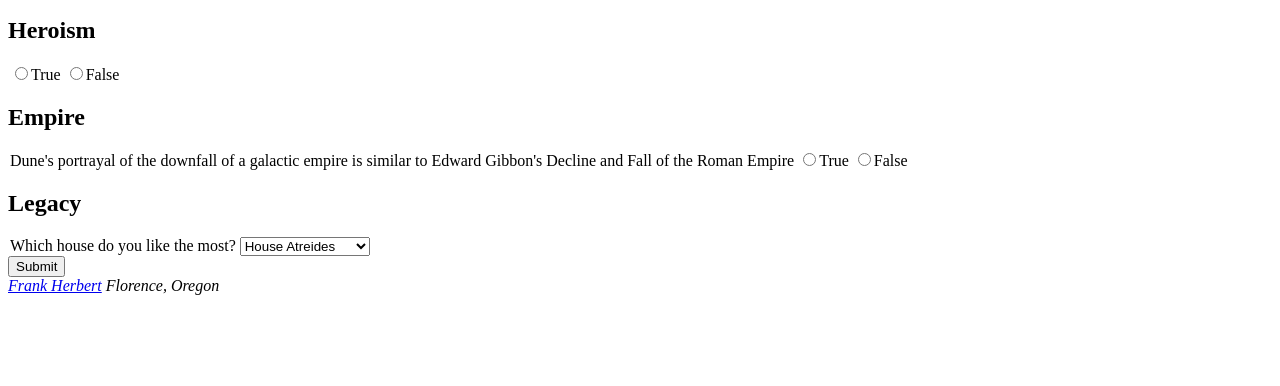
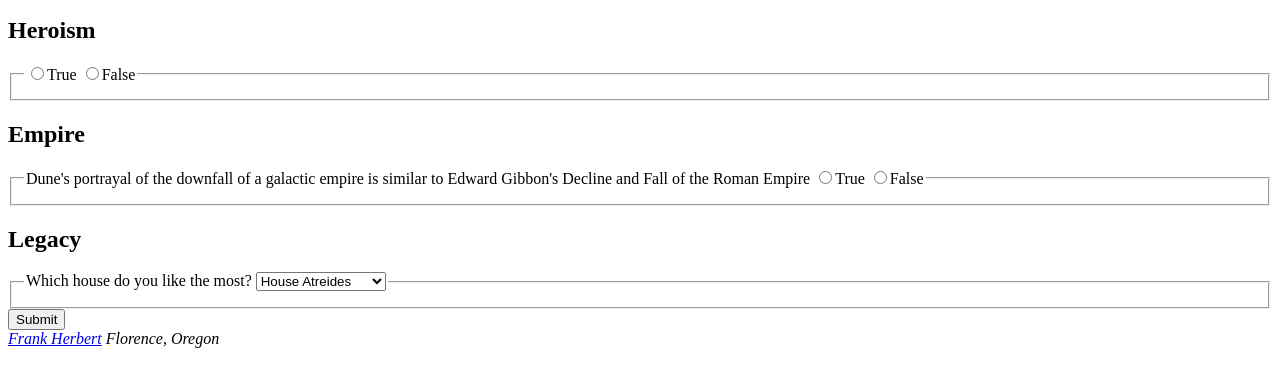
Before and after one commit to egochamberpie/Dune, a plain HTML site: page index.html in a window 1280 px wide. Shown: the part 150-536 px from the top of the page. Drawn offline with Linux system fonts and the light colour scheme.

Commit message:
3️ html validation

```diff
--- a/index.html
+++ b/index.html
@@ -1,5 +1,5 @@
 <!DOCTYPE html>
-<html lang="en-UK">
+<html lang="en-GB">
     <head>
         <meta charset="UTF-8" />
         <link href="styles/styles.css" rel="stylesheet" type="text/css" />
@@ -8,7 +8,7 @@
     <body>
         <header>
             <nav>
-                <img src="#" alt="Dune logo: "/>
+                <img src="#" alt="Dune logo: " />
                 <h1>Dune Quiz</h1>
                 <ul>
                     <li>Heroism</li>
@@ -21,32 +21,52 @@
             <form action="#">
                 <section>
                     <h2>Heroism</h2>
+                    <fieldset>
                         <legend>
-                        <input type="radio">True</input>
-                        <input type="radio">False</input>
+                            <label for="">
+                                <input type="radio" id="" />True
+                            </label>
+                            <label for="">
+                                <input type="radio" id="" />False
+                            </label>
                         </legend>
+                    </fieldset>
                 </section>
                 <section>
                     <h2>Empire</h2>
-                    <legend>Dune's portrayal of the downfall of a galactic empire is similar to Edward Gibbon's Decline and Fall of the Roman Empire
-                        <input type="radio">True</input>
-                        <input type="radio">False</input>
+                    <fieldset>
+                        <legend>
+                            Dune's portrayal of the downfall of a galactic
+                            empire is similar to Edward Gibbon's Decline and
+                            Fall of the Roman Empire
+                            <label for="">
+                                <input type="radio" id="" />True
+                            </label>
+                            <label for="">
+                                <input type="radio" id="" />False
+                            </label>
                         </legend>
+                    </fieldset>
                 </section>
                 <section>
                     <h2>Legacy</h2>
-                    <legend>Which house do you like the most?
+                    <fieldset>
+                        <legend>
+                            Which house do you like the most?
                             <select name="" id="">
                                 <option value="" disabled>Select house</option>
                                 <option value="atreides">House Atreides</option>
                                 <option value="corrino">House Corrino</option>
                                 <option value="fenring">House Fenring</option>
                                 <option value="ginaz">House Ginaz</option>
-                            <option value="harkonnen">House Harkonnen</option>
+                                <option value="harkonnen">
+                                    House Harkonnen
+                                </option>
                                 <option value="moritani">House Moritani</option>
                                 <option value="richese">House Richese</option>
                             </select>
                         </legend>
+                    </fieldset>
                 </section>
                 <button type="submit">Submit</button>
             </form>
```
Lines whose indentation alone changed are shown as unchanged.
